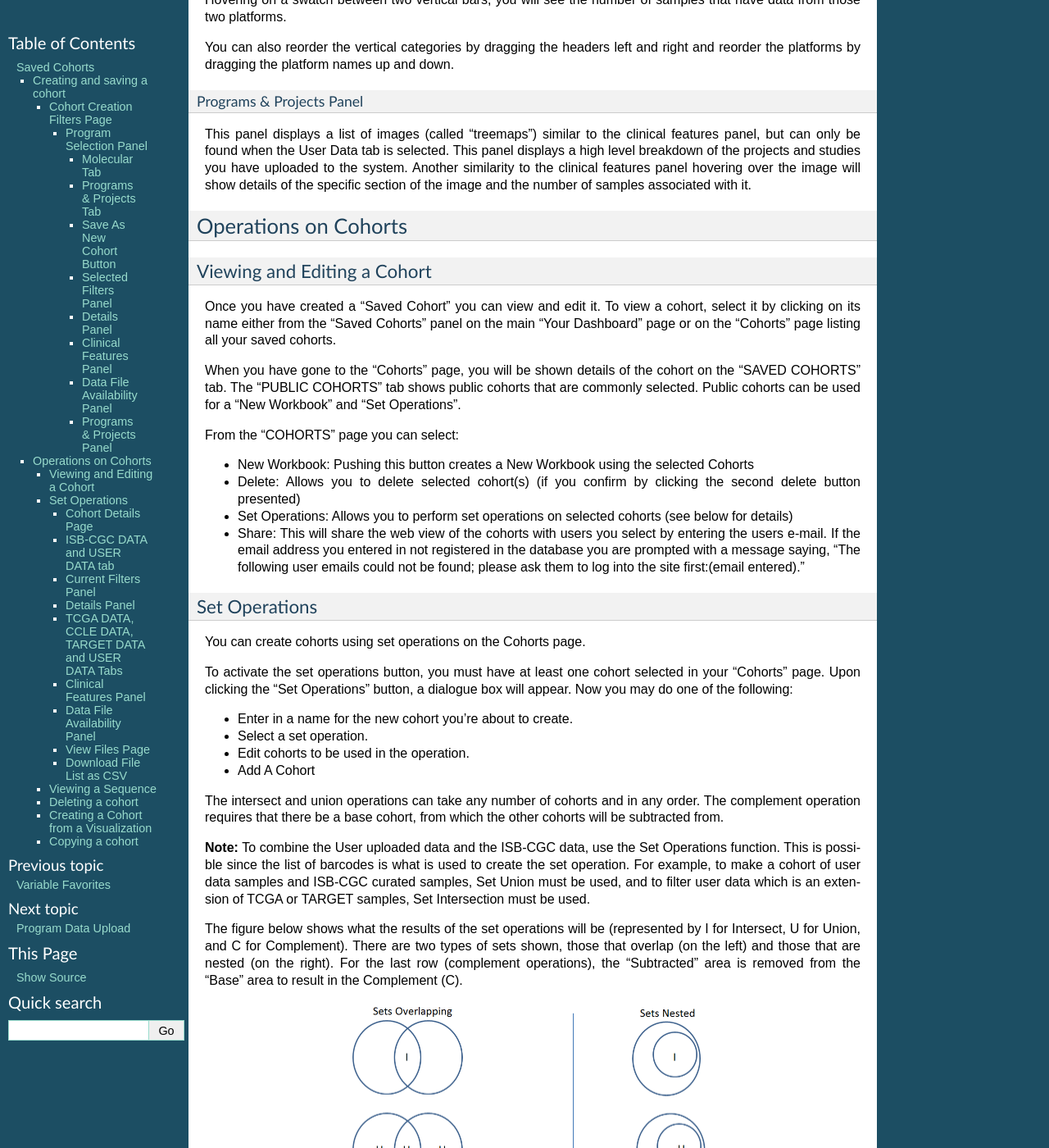
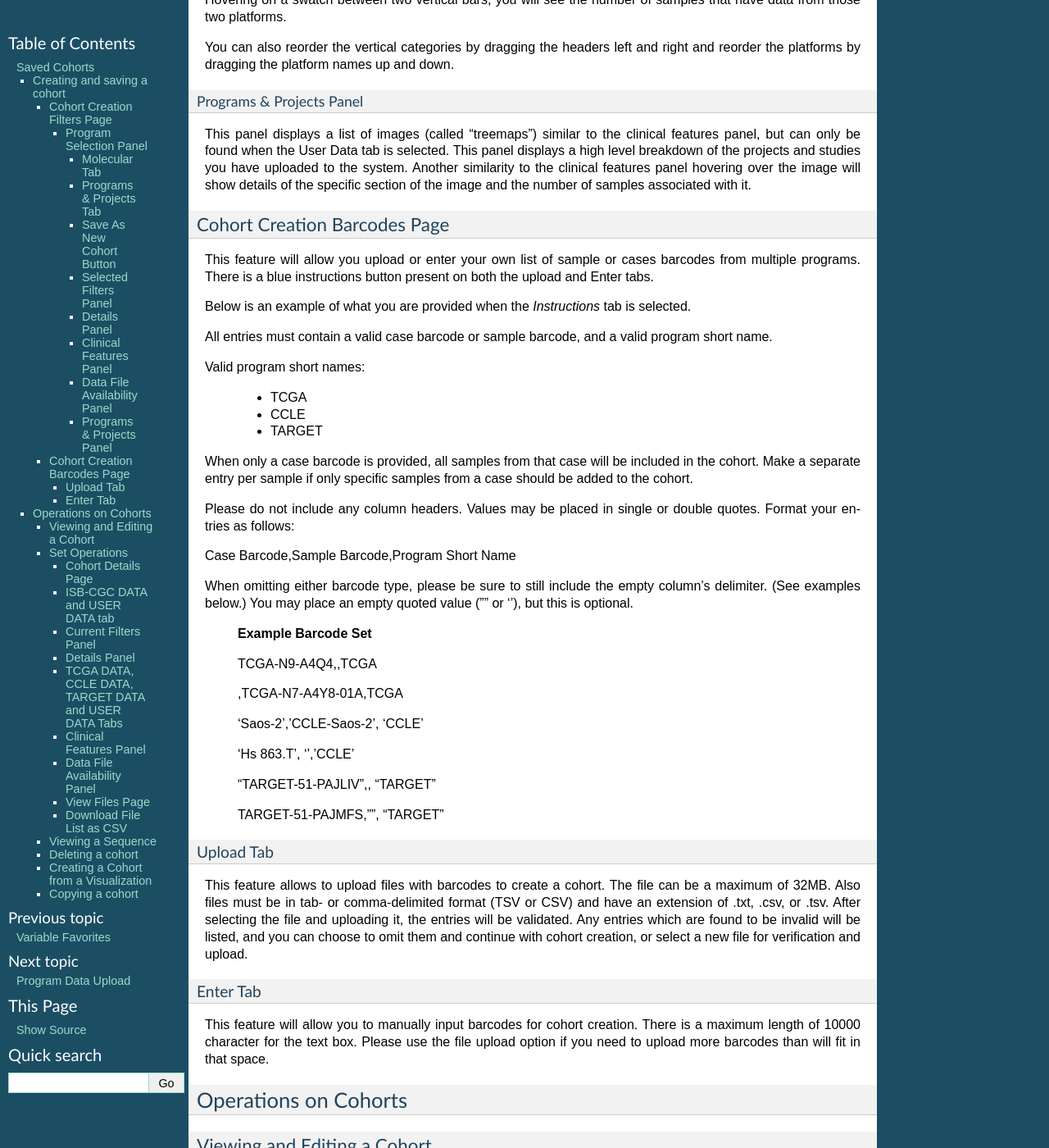
Before and after one commit to isb-cgc/readthedocs, a Sphinx documentation site: the page built from docs/source/sections/webapp/Saved-Cohorts.rst, in a window 1280 px wide and 1400 px high, scrolled down 3453 px. Shown: the whole window at 82% size. Built offline with Sphinx 7.4.7, drawn with Linux system fonts in a browser that asks for light colours; pages that are not in the unit, such as notebooks, are missing from menus.

Commit message:
cohort barcodes update

```diff
--- a/docs/source/sections/webapp/Saved-Cohorts.rst
+++ b/docs/source/sections/webapp/Saved-Cohorts.rst
@@ -173,6 +173,62 @@ Programs & Projects Panel
 ^^^^^^^^^^^^^^^^^^^^^^^^^
 
 This panel displays a list of images (called "treemaps") similar to the clinical features panel, but can only be found when the User Data tab is selected. This panel displays a high level breakdown of the projects and studies you have uploaded to the system. Another similarity to the clinical features panel hovering over the image will show details of the specific section of the image and the number of samples associated with it.
+
+Cohort Creation Barcodes Page
+=============================
+
+This feature will allow you upload or enter your own list of sample or cases barcodes
+from multiple programs.  There is a blue instructions button present on both the upload and Enter tabs.
+
+Below is an example of what you are provided when the *Instructions* tab is selected.
+
+All entries must contain a valid case barcode or sample barcode, and a valid program short name.
+
+Valid program short names:
+
+  - TCGA
+  - CCLE
+  - TARGET
+
+When only a case barcode is provided, all samples from that case will be included in the cohort.
+Make a separate entry per sample if only specific samples from a case should be added to the cohort.
+
+Please do not include any column headers. Values may be placed in single or double quotes. Format your entries as follows:
+
+Case Barcode,Sample Barcode,Program Short Name
+
+When omitting either barcode type, please be sure to still include the empty column's delimiter. (See examples below.) You may place an empty quoted value ("" or ''), but this is optional.
+
+ **Example Barcode Set**
+
+ TCGA-N9-A4Q4,,TCGA
+
+ ,TCGA-N7-A4Y8-01A,TCGA
+
+ 'Saos-2','CCLE-Saos-2', 'CCLE'
+
+ 'Hs 863.T', '','CCLE'
+
+ "TARGET-51-PAJLIV",, "TARGET"
+
+ TARGET-51-PAJMFS,"", "TARGET"
+
+
+
+Upload Tab
+-----------
+
+This feature allows to upload files with barcodes to create a cohort. The file can be a maximum of 32MB.  Also files must be in tab- or comma-delimited
+format (TSV or CSV) and have an extension of .txt, .csv, or .tsv.
+After selecting the file and uploading it, the entries will be validated. Any entries which are found to be invalid will be
+listed, and you can choose to omit them and continue with cohort creation, or select
+a new file for verification and upload.
+
+Enter Tab
+---------
+
+This feature will allow you to manually input barcodes for cohort creation.  There is a maximum length of 10000 character for the text box.
+Please use the file upload option if you need to upload more barcodes than will fit in that space.
 
 
 Operations on Cohorts
```
